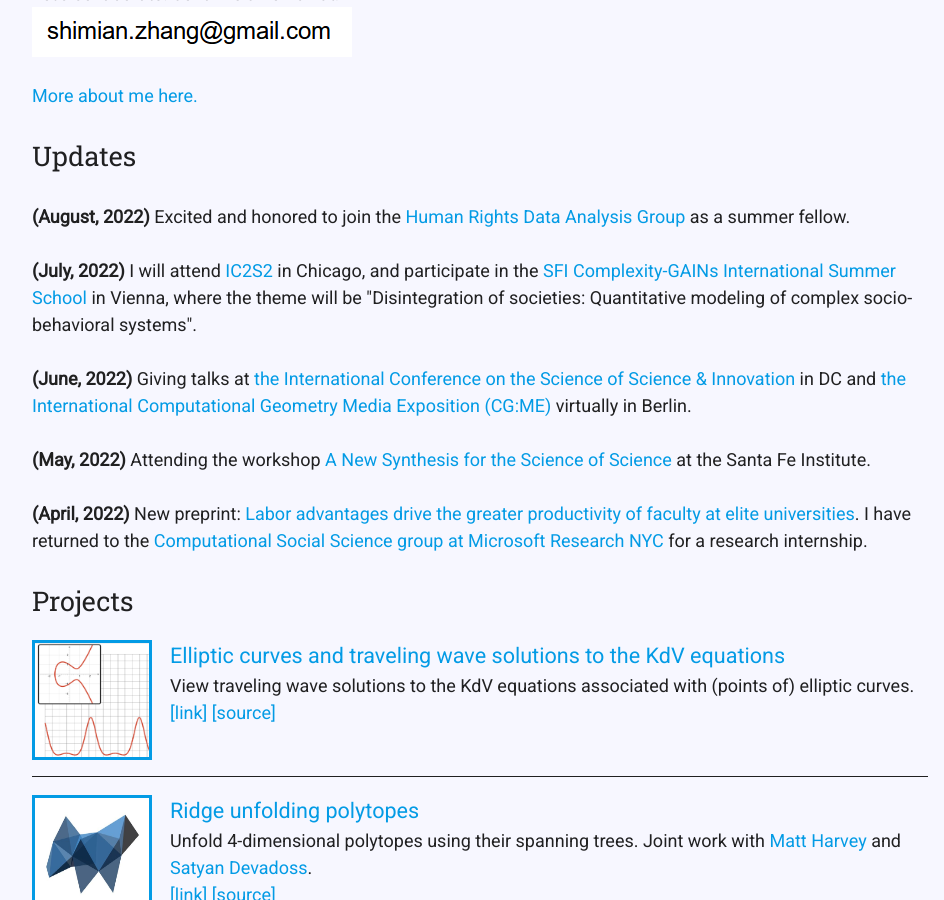
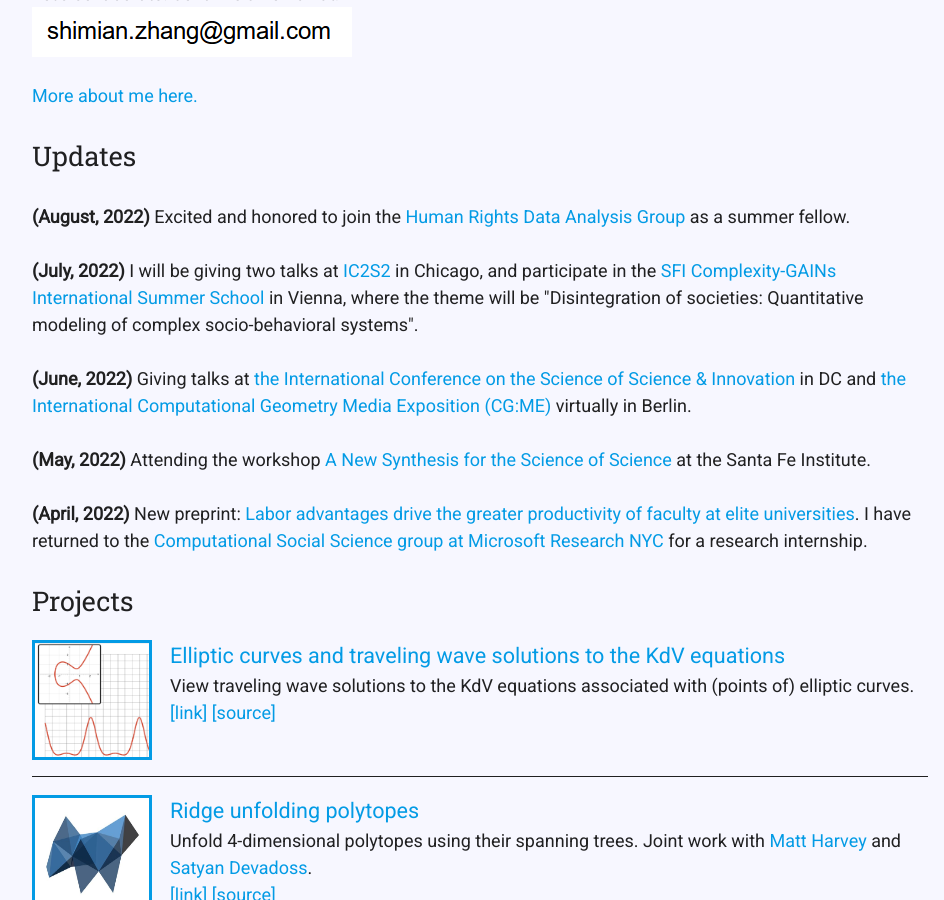
Before and after one commit to samzhang111/samzhang111.github.io, a Jekyll site: the page built from index.html, in a window 1280 px wide and 900 px high, scrolled down 681 px. Shown: the whole window, without its empty margins (160-1104 px from the left). Built offline with Jekyll 4.4.1, drawn with Linux system fonts in a browser that asks for light colours; nearby versions of some CDN libraries.

Commit message:
giving talks

```diff
--- a/index.html
+++ b/index.html
@@ -41,7 +41,7 @@ layout: default
           <ul>
               <li> <b>(August, 2022)</b> Excited and honored to join the <a href="https://hrdag.org/" target="_blank">Human Rights Data Analysis Group</a> as a summer fellow.</li>
               <li> <b>(July, 2022)</b>
-                 I will attend <a href="https://boothuchicagocaai.wixsite.com/website-2">IC2S2</a> in Chicago, and participate in the <a href="https://www.santafe.edu/engage/learn/programs/complexity-gains-international-summer-school" target="_blank">SFI Complexity-GAINs International Summer School</a> in Vienna, where the theme will be "Disintegration of societies: Quantitative modeling of complex socio-behavioral systems".</li>
+                 I will be giving two talks at <a href="https://boothuchicagocaai.wixsite.com/website-2">IC2S2</a> in Chicago, and participate in the <a href="https://www.santafe.edu/engage/learn/programs/complexity-gains-international-summer-school" target="_blank">SFI Complexity-GAINs International Summer School</a> in Vienna, where the theme will be "Disintegration of societies: Quantitative modeling of complex socio-behavioral systems".</li>
               <li> <b>(June, 2022)</b> Giving talks at <a href="https://www.icssi.org/" target="_blank">the International Conference on the Science of Science & Innovation</a> in DC and <a href="https://www.inf.fu-berlin.de/inst/ag-ti/socg22/media.html" target="_blank">the International Computational Geometry Media Exposition (CG:ME)</a> virtually in Berlin.</li>
               <li> <b>(May, 2022)</b> Attending the workshop <a href="https://www.santafe.edu/events/new-synthesis-science-science" target="_blank">A New Synthesis for the Science of Science</a> at the Santa Fe Institute.</li>
               <li> <b>(April, 2022)</b> New preprint: <a href="https://arxiv.org/abs/2204.05989" target="_blank">Labor advantages drive the greater productivity of faculty at elite universities</a>. I have returned to the <a href="https://www.microsoft.com/en-us/research/theme/computational-social-science/" target="_blank">Computational Social Science group at Microsoft Research NYC</a> for a research internship.</li>
```
